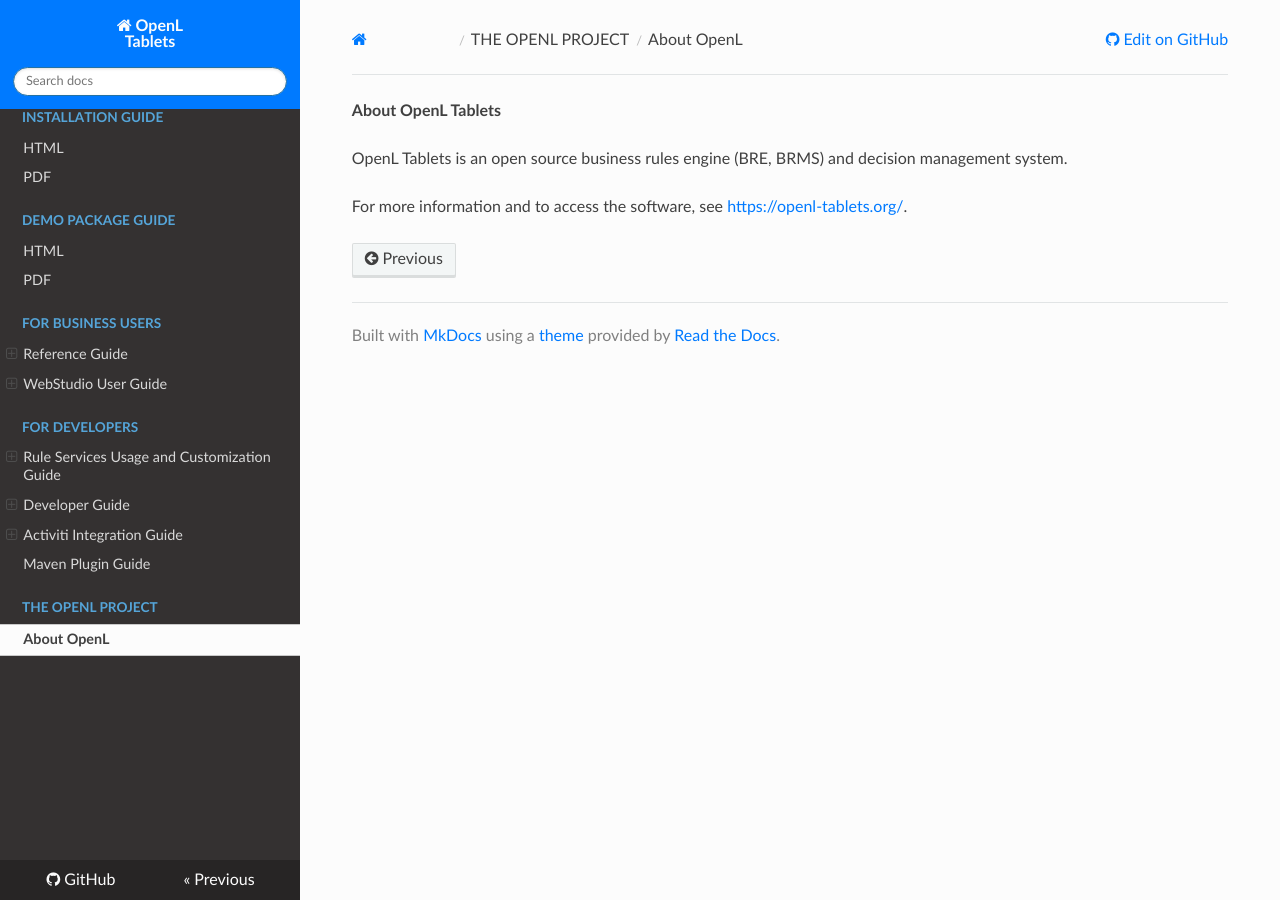
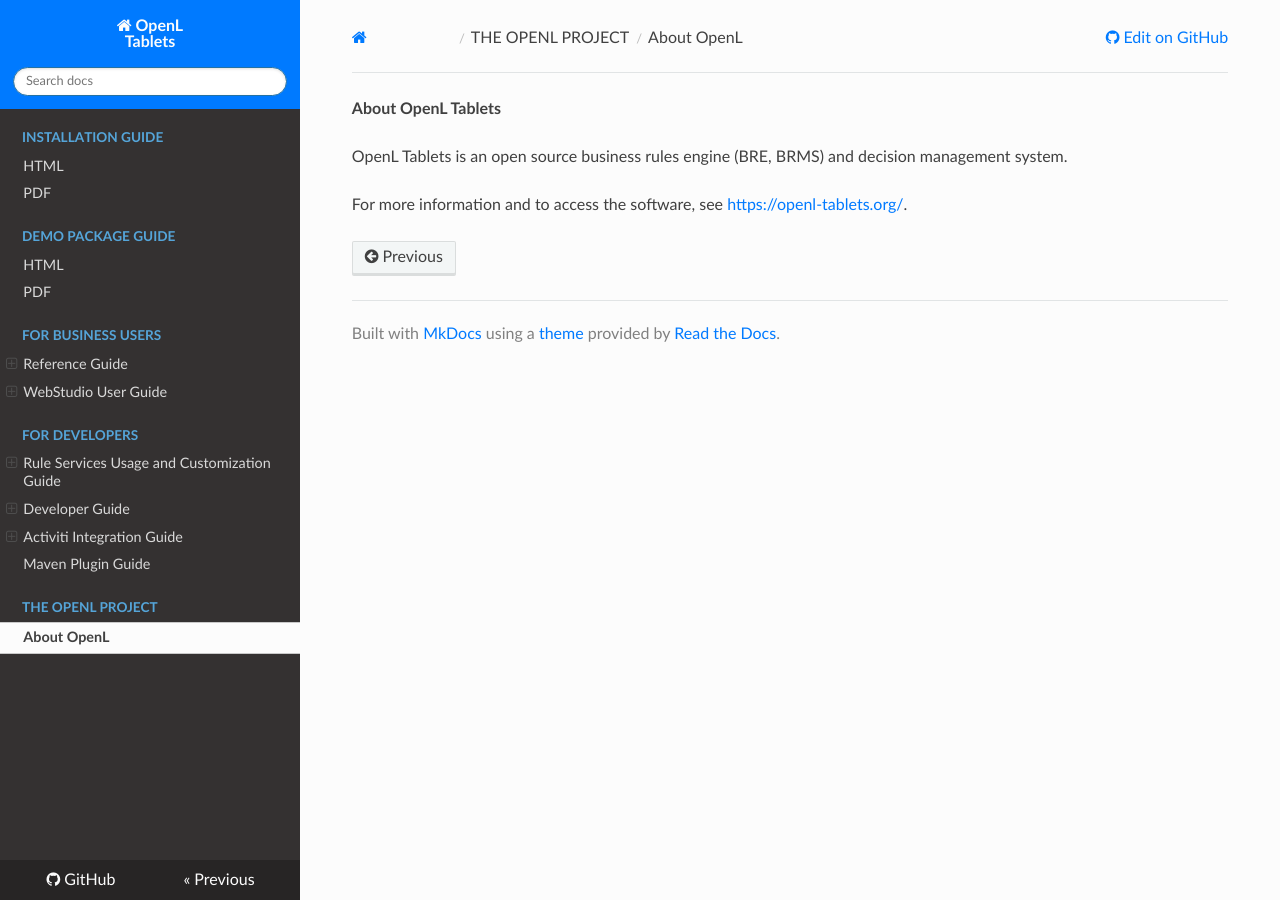
Before and after one commit to agradus/OpenLdocs, an MkDocs documentation site: the page built from docs/about.md, in a window 1280 px wide. Built offline with MkDocs 1.6.1, drawn with Linux system fonts in a browser that asks for light colours; nearby versions of some CDN libraries.

Commit message:
Update extra.css

```diff
--- a/docs/css/extra.css
+++ b/docs/css/extra.css
@@ -6,10 +6,9 @@
 
 /* set vertical spacing in left nav */
 
-.wy-menu-vertical header, .wy-menu-vertical {
-    margin-top: -20px;
-    margin-bottom: -20px;
-}
+li {
+  margin-top: -2px;
+  }
 
 /* icon sizing in the left menu */
 .icon-home {
```
